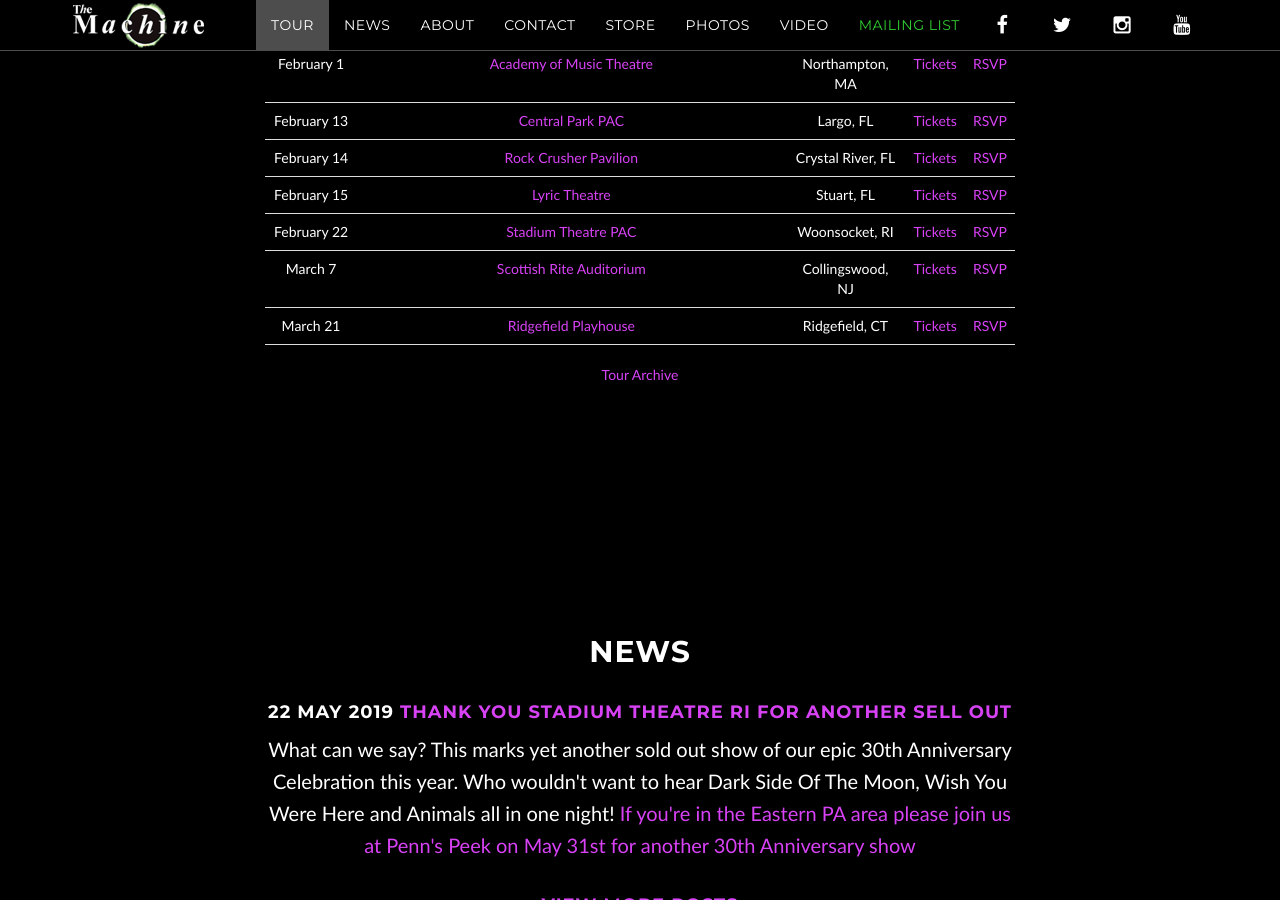
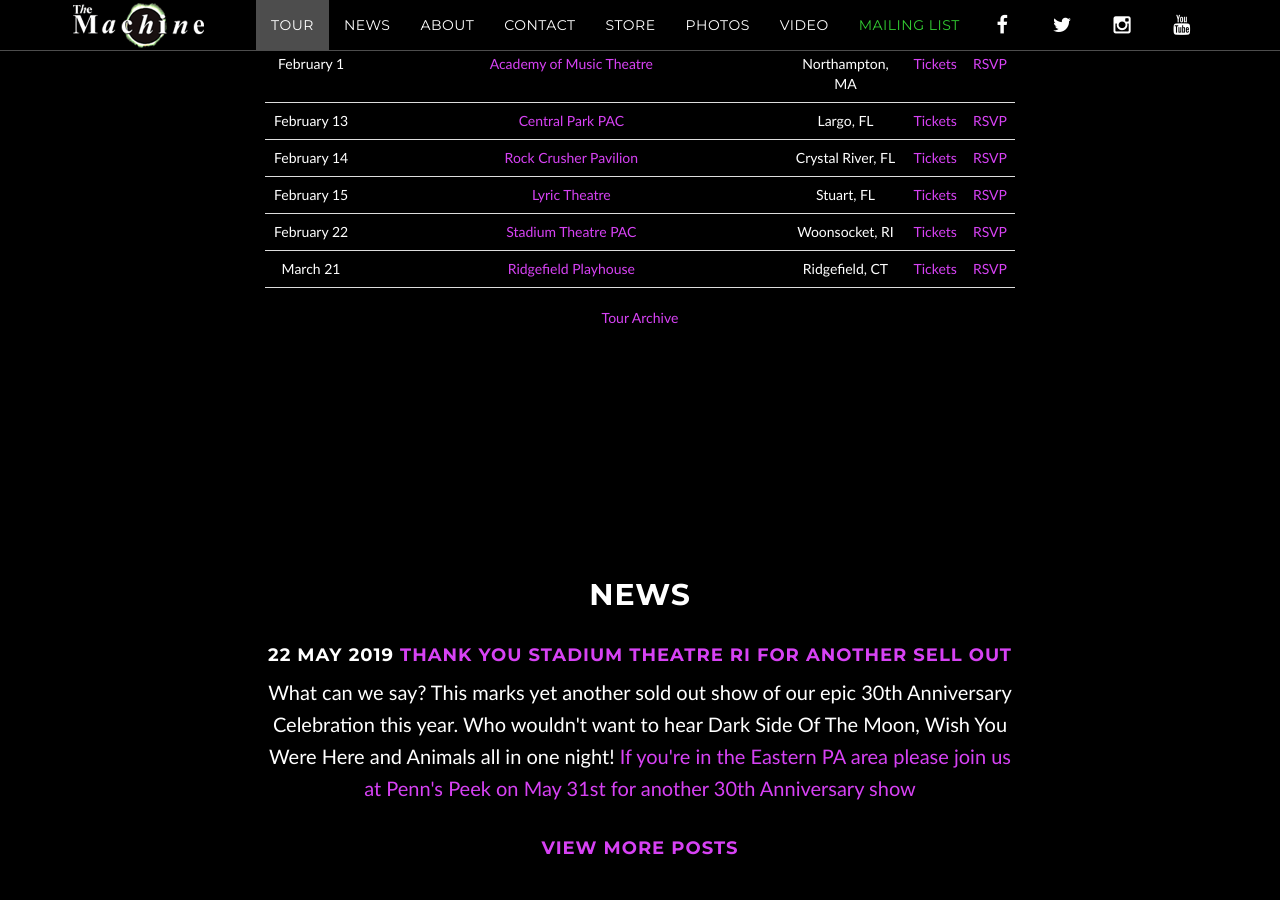
Before and after one commit to machineweb/machineweb.github.io, a Jekyll site: the page built from index.html, in a window 1280 px wide and 900 px high, scrolled down 1990 px. Built offline with Jekyll 4.4.1, drawn with Linux system fonts in a browser that asks for light colours; comment, search, counter and statistics services are not loaded.

Commit message:
Updated tour

```diff
--- a/_data/tour.yml
+++ b/_data/tour.yml
@@ -4034,14 +4034,6 @@
     rsvp-url: "https://www.facebook.com/events/653957695081439/"
     order: "1582347600000"
 
-  - date: "March 7 2020"
-    venue: "Scottish Rite Auditorium"
-    venue-url: ""
-    location: "Collingswood, NJ"
-    tickets-url: ""
-    rsvp-url: ""
-    order: "1583557200000"
-
   - date: "March 21 2020"
     venue: "Ridgefield Playhouse"
     venue-url: ""
```
